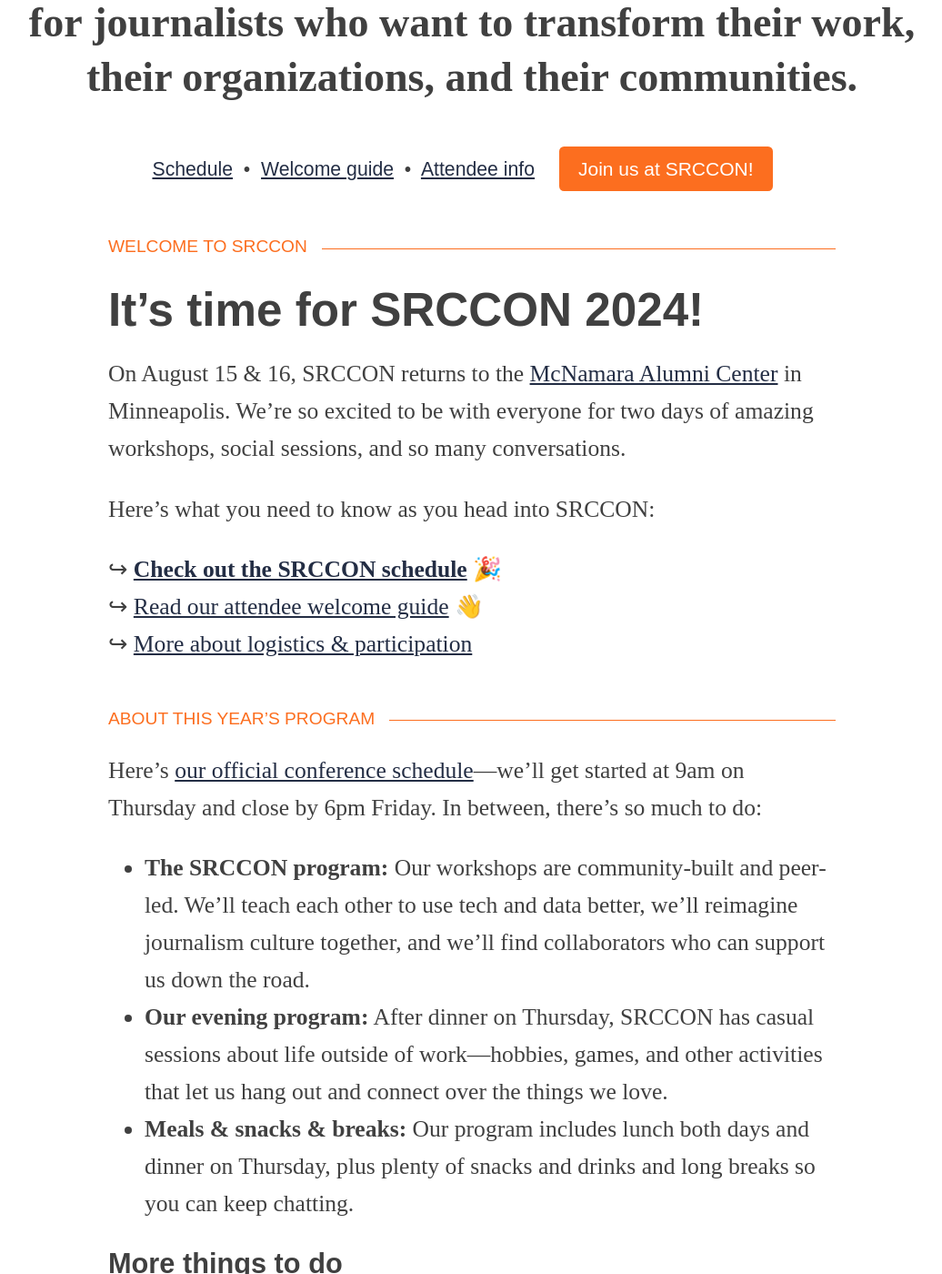
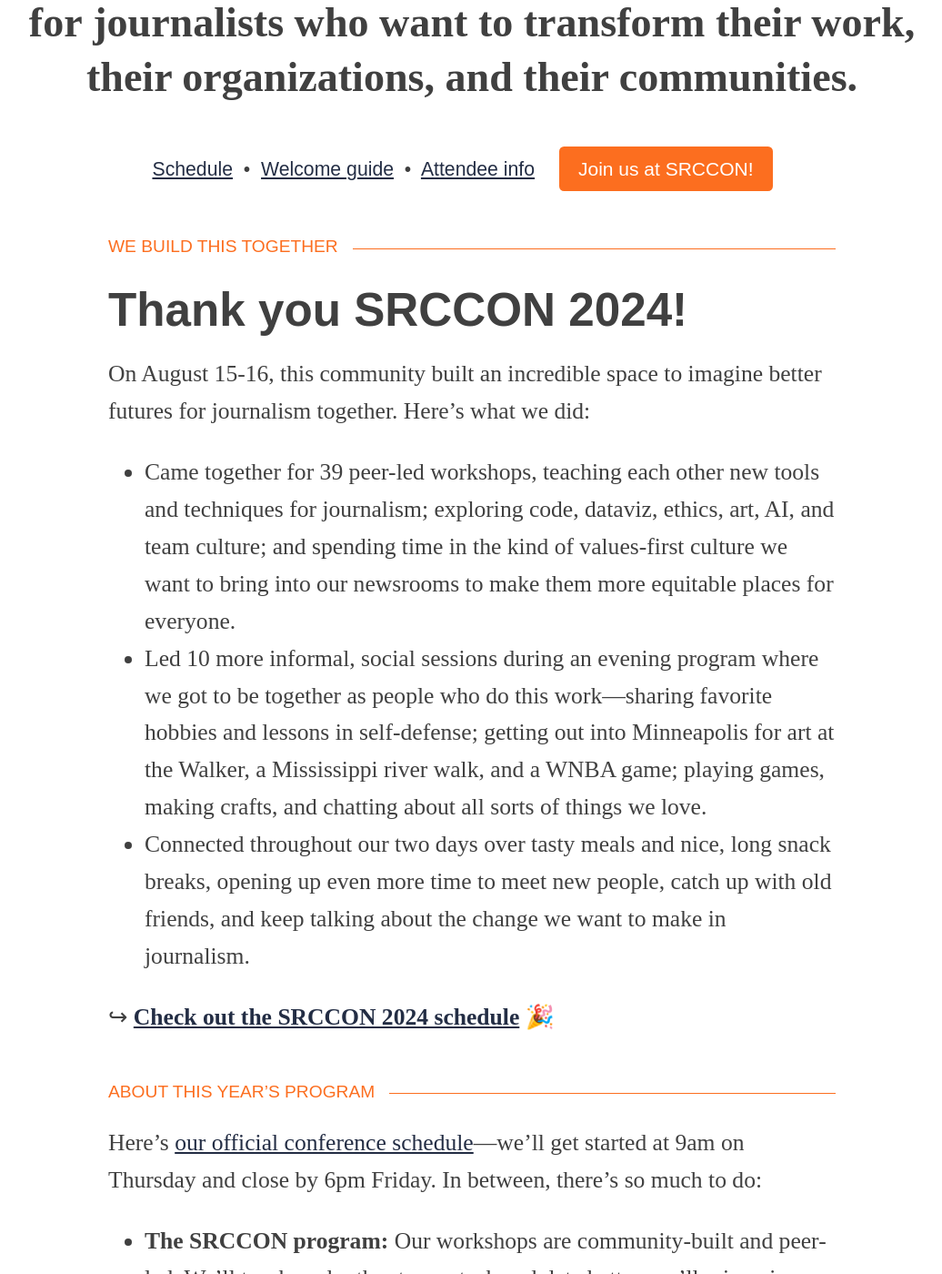
Before and after one commit to OpenNews/srccon-2024, a Jekyll site: the page built from homepage.md, in a window 1280 px wide and 1400 px high, scrolled down 582 px. Shown: the whole window at 91% size, without its empty margins (121-1157 px from the left). Built offline with Jekyll 4.4.1, drawn with Linux system fonts in a browser that asks for light colours; some web fonts are replaced; our own code applies the rules of GitHub Pages for plain Markdown files.

Commit message:
turn over homepage for SRCCON close

```diff
--- a/homepage.md
+++ b/homepage.md
@@ -3,17 +3,17 @@
 permalink: /
 ---
 
-### Welcome to SRCCON
+### We build this together
 
-# It's time for SRCCON 2024!
+# Thank you SRCCON 2024!
 
-On August 15 & 16, SRCCON returns to the [McNamara Alumni Center](https://www.google.com/maps/place/McNamara+Alumni+Center/@44.975199,-93.2301774,17z/data=!3m1!4b1!4m5!3m4!1s0x52b32d18ed516031:0x5f984f594ceab6ad!8m2!3d44.975199!4d-93.2279887) in Minneapolis. We're so excited to be with everyone for two days of amazing workshops, social sessions, and so many conversations.
+On August 15-16, this community built an incredible space to imagine better futures for journalism together. Here’s what we did:
 
-Here's what you need to know as you head into SRCCON:
+* Came together for 39 peer-led workshops, teaching each other new tools and techniques for journalism; exploring code, dataviz, ethics, art, AI, and team culture; and spending time in the kind of values-first culture we want to bring into our newsrooms to make them more equitable places for everyone.
+* Led 10 more informal, social sessions during an evening program where we got to be together as people who do this work—sharing favorite hobbies and lessons in self-defense; getting out into Minneapolis for art at the Walker, a Mississippi river walk, and a WNBA game; playing games, making crafts, and chatting about all sorts of things we love.
+* Connected throughout our two days over tasty meals and nice, long snack breaks, opening up even more time to meet new people, catch up with old friends, and keep talking about the change we want to make in journalism.
 
-↪ **[Check out the SRCCON schedule](/schedule)** 🎉
-↪ [Read our attendee welcome guide](/welcome) 👋
-↪ [More about logistics & participation](/attendees)
+↪ **[Check out the SRCCON 2024 schedule](/schedule)** 🎉
 
 ### About this year's program
 
```
